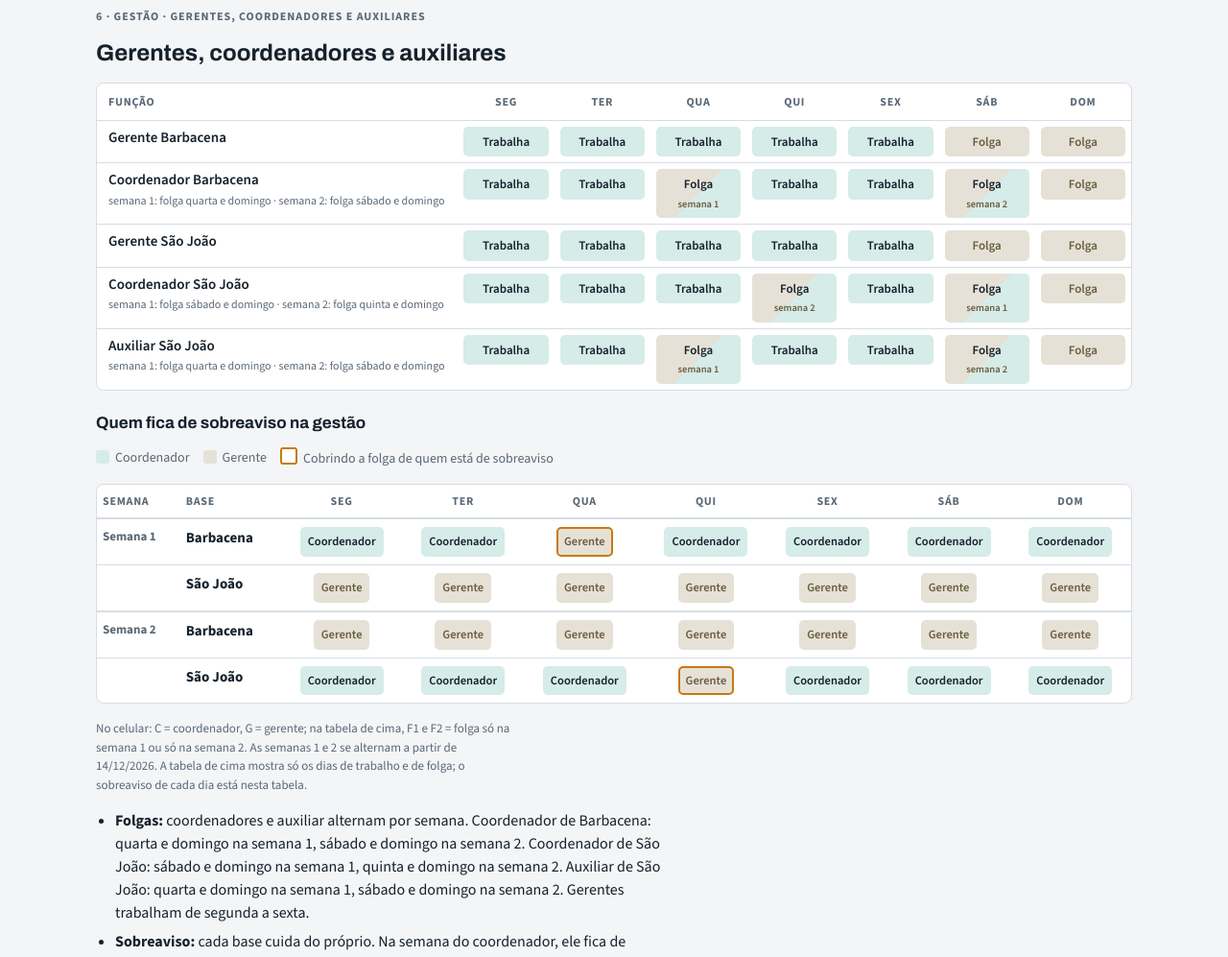
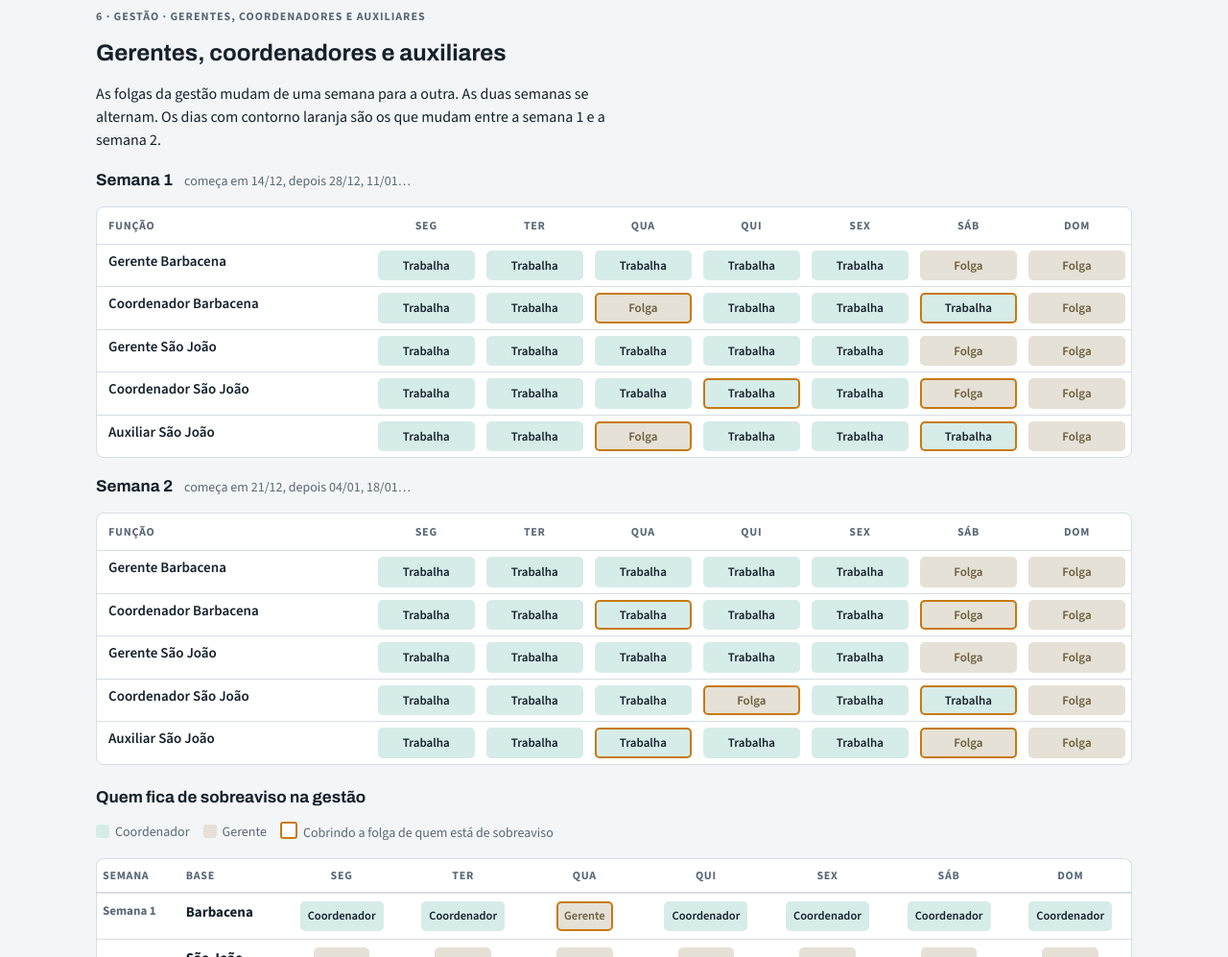
Before and after one commit to Leandrolscoelho3/escala-5x2, a plain HTML site: page modelo-2.html in a window 1280 px wide. Shown: the part 4420-5417 px from the top of the page at 96% size. Drawn offline with nearby package versions, Linux system fonts and the light colour scheme.

Commit message:
Item 6: escala da gestão em duas tabelas, uma por semana, com destaque nos dias que mudam
Co-Authored-By: Claude Opus 5.5 <noreply@anthropic.com>
Claude-Session: https://claude.ai/code/session_01FMMSQ3WsbQVcz6wb8GkCA1

```diff
--- a/modelo-2.html
+++ b/modelo-2.html
@@ -90,6 +90,10 @@ section h3{margin-top:8px}
 .meta-head{display:flex;flex-wrap:wrap;gap:8px 16px;align-items:baseline;justify-content:space-between}
 .meta-head h3{margin:0}
 tr.tot td{background:var(--work-soft)}
+.wkhead{display:flex;flex-wrap:wrap;gap:4px 12px;align-items:baseline;margin-top:4px}
+.wkhead h3{margin:0}
+.wkhead span{color:var(--muted);font-size:14px}
+.grid td.chg .cell{box-shadow:inset 0 0 0 2px var(--standby)}
 ul.plain{margin:0;padding-left:20px;display:grid;gap:6px;max-width:72ch}
 .grid th{text-align:center} .grid th:first-child{text-align:left}
 .bases{display:grid;gap:24px}
@@ -287,7 +291,11 @@ footer{color:var(--muted);font-size:14px}
 <section>
   <div class="eyebrow">6 · Gestão · gerentes, coordenadores e auxiliares</div>
   <h2>Gerentes, coordenadores e auxiliares</h2>
-  <div class="scroll"><table class="grid" id="mgmt"></table></div>
+  <p>As folgas da gestão mudam de uma semana para a outra. As duas semanas se alternam. Os dias com contorno laranja são os que mudam entre a semana 1 e a semana 2.</p>
+  <div class="wkhead"><h3>Semana 1</h3><span>começa em 14/12, depois 28/12, 11/01…</span></div>
+  <div class="scroll"><table class="grid" id="mgmt1"></table></div>
+  <div class="wkhead"><h3>Semana 2</h3><span>começa em 21/12, depois 04/01, 18/01…</span></div>
+  <div class="scroll"><table class="grid" id="mgmt2"></table></div>
   <h3>Quem fica de sobreaviso na gestão</h3>
   <div class="legend">
     <span><i style="background:var(--work-soft)"></i>Coordenador</span>
@@ -693,9 +701,11 @@ footer{color:var(--muted);font-size:14px}
   // ---------- management ----------
   var mg=MG.bca.map(function(r){return [r[0].replace(/^(Gerente|Coordenador)/,'$1 Barbacena'),r[1]]})
    .concat(MG.sj.map(function(r){return [r[0].replace(/^(Gerente|Coordenador|Auxiliar)/,'$1 São João'),r[1]]}));
-  var mh='<thead><tr><th>Função</th>'+DN.map(function(d){return '<th>'+d+'</th>'}).join('')+'</tr></thead><tbody>';
-  mg.forEach(function(r){mh+='<tr><td>'+lab(r[0])+'</td>'+r[1].map(function(c){return '<td>'+cell(c)+'</td>'}).join('')+'</tr>'});
-  document.getElementById('mgmt').innerHTML=mh+'</tbody>';
+  [1,2].forEach(function(n){
+    var mh='<thead><tr><th>Função</th>'+DN.map(function(d){return '<th>'+d+'</th>'}).join('')+'</tr></thead><tbody>';
+    mg.forEach(function(r){mh+='<tr><td>'+r[0].replace(/ \(.*\)$/,'')+'</td>'+r[1].map(function(c){var chg=(c==='1f'||c==='2f');var v=chg?(c[0]==String(n)?'f':'t'):c;return '<td'+(chg?' class="chg"':'')+'>'+cell(v)+'</td>'}).join('')+'</tr>'});
+    document.getElementById('mgmt'+n).innerHTML=mh+'</tbody>';
+  });
 
   function renderAll(){renderCal();renderRot()}
   renderBases();renderCov();renderAll();
```
